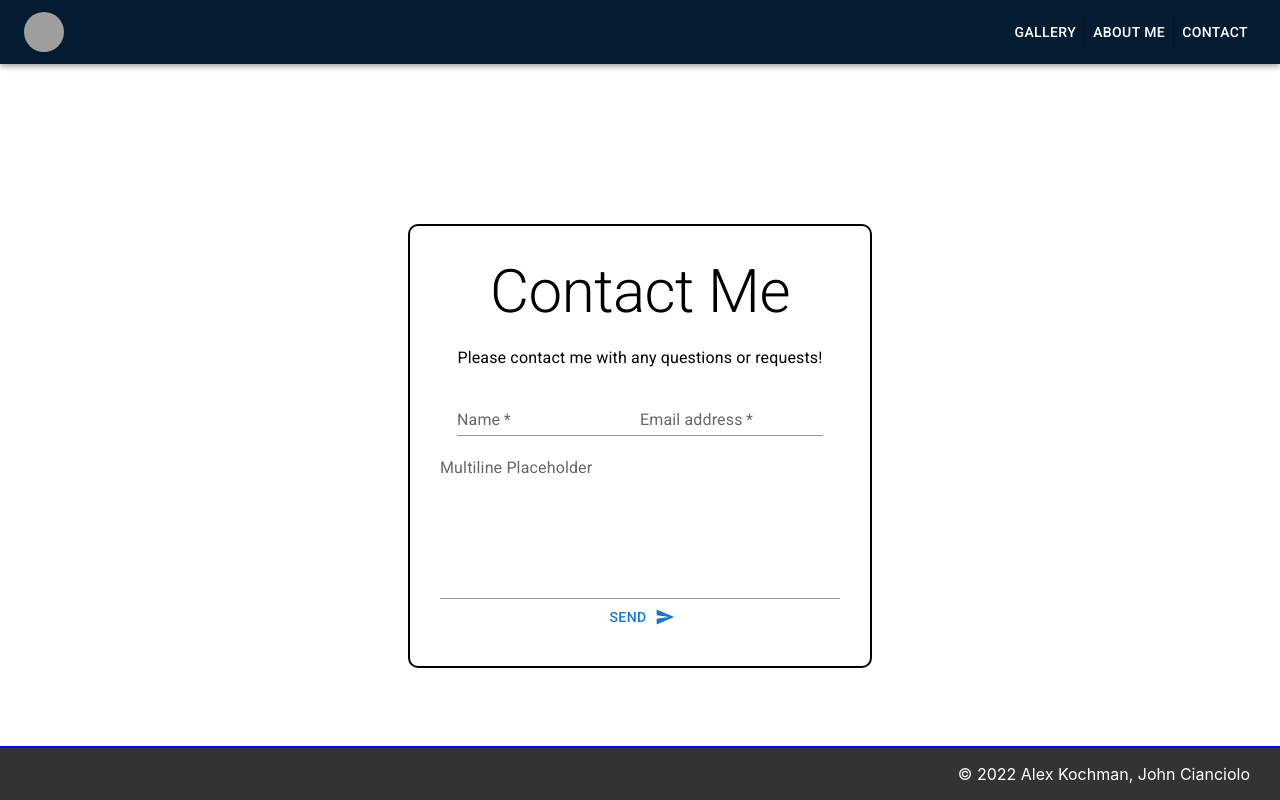
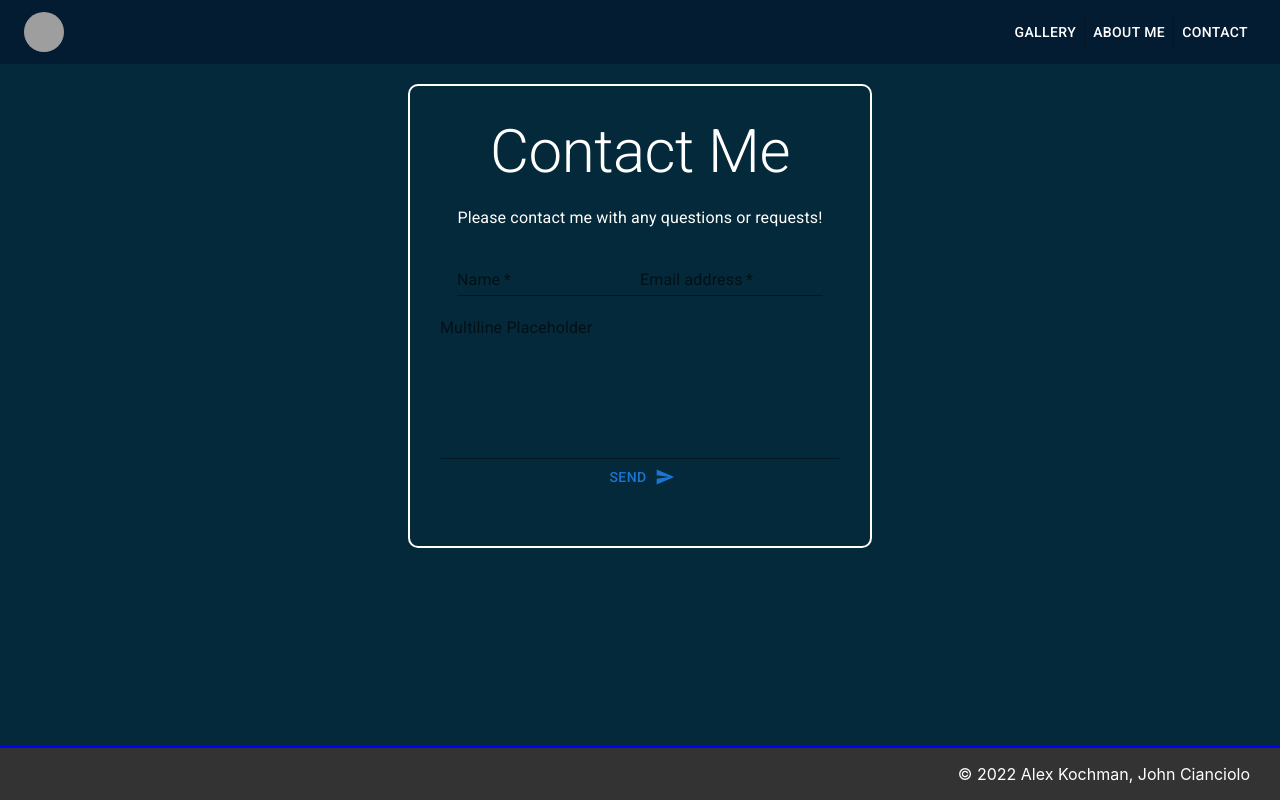
Before and after one commit to jcianciolo/woodworking-portfolio, a React (Create React App) app: page /contact in a window 1280 px wide. Built offline with nearby package versions, Linux system fonts and the light colour scheme; grey boxes are pictures that could not be loaded.

Commit message:
add: color palettes to contact page

```diff
--- a/src/components/Contact.js
+++ b/src/components/Contact.js
@@ -11,8 +11,8 @@ const Contact = () => {
     return (
         <>
             <ButtonAppBar />
-            <Box sx={{ display: "flex", justifyContent: "center" }}>
-                <Box sx={{ width: "50vh", marginTop: 20, border: "2px solid black", borderRadius: "10px", padding: '30px' }}>
+            <Box sx={{ display: "flex", justifyContent: "center", height: '90vh', backgroundColor: '#04293A', color: 'white' }}>
+                <Box sx={{ width: "50vh", height: '50vh', margin: '20px 0px', border: "2px solid white",  borderRadius: "10px", padding: '30px' }}>
                     <Typography variant="h2">Contact Me</Typography>
                     <Typography variant="subtitle1" sx={{ margin: 2 }}>
                         Please contact me with any questions or requests!
--- a/src/components/Gallery.js
+++ b/src/components/Gallery.js
@@ -35,9 +35,9 @@ export default function Gallery({itemData}) {
             <Item itemData={itemData} />
           </Route>
           <Route exact path={path}>
-          <Box sx={{ backgroundColor: '#04293A', padding: '20px 0px', color: 'white' }}>
+          <Box sx={{ backgroundColor: '#04293A', padding: '20px 20px', color: 'white' }}>
             <Typography variant="h2" sx={{ marginBottom: 2 }}>Signature Collection</Typography>
-            <Typography variant="body1" sx={{ marginLeft: 45, marginRight: 45 }} gutterBottom >
+            <Typography variant="body1" sx={{ }} gutterBottom >
             Lorem ipsum dolor sit amet consectetur adipisicing elit. Veritatis dolores est quas soluta officiis provident beatae sapiente at mollitia eveniet, maxime facilis quod officia sunt aliquid dolorem eius iste asperiores.
             </Typography>
             <Stack sx={{ pt: 4 }} direction="row" spacing={2} justifyContent="center">
@@ -46,7 +46,7 @@ export default function Gallery({itemData}) {
             </Stack>
           </Box>
 
-          <Box sx={{ backgroundColor: '#064663', borderTop: '1px solid #041C32', borderBottom: '1px solid #041C32' }} >
+          <Box sx={{ backgroundColor: '#064663', borderTop: '1px solid #041C32', borderBottom: '1px solid #041C32', padding: '30px 0px' }} >
 
           <ImageList variant="masonry" className="image-list" cols={3} gap={10}>
           {itemData && itemData.map((item, index) => (
```
